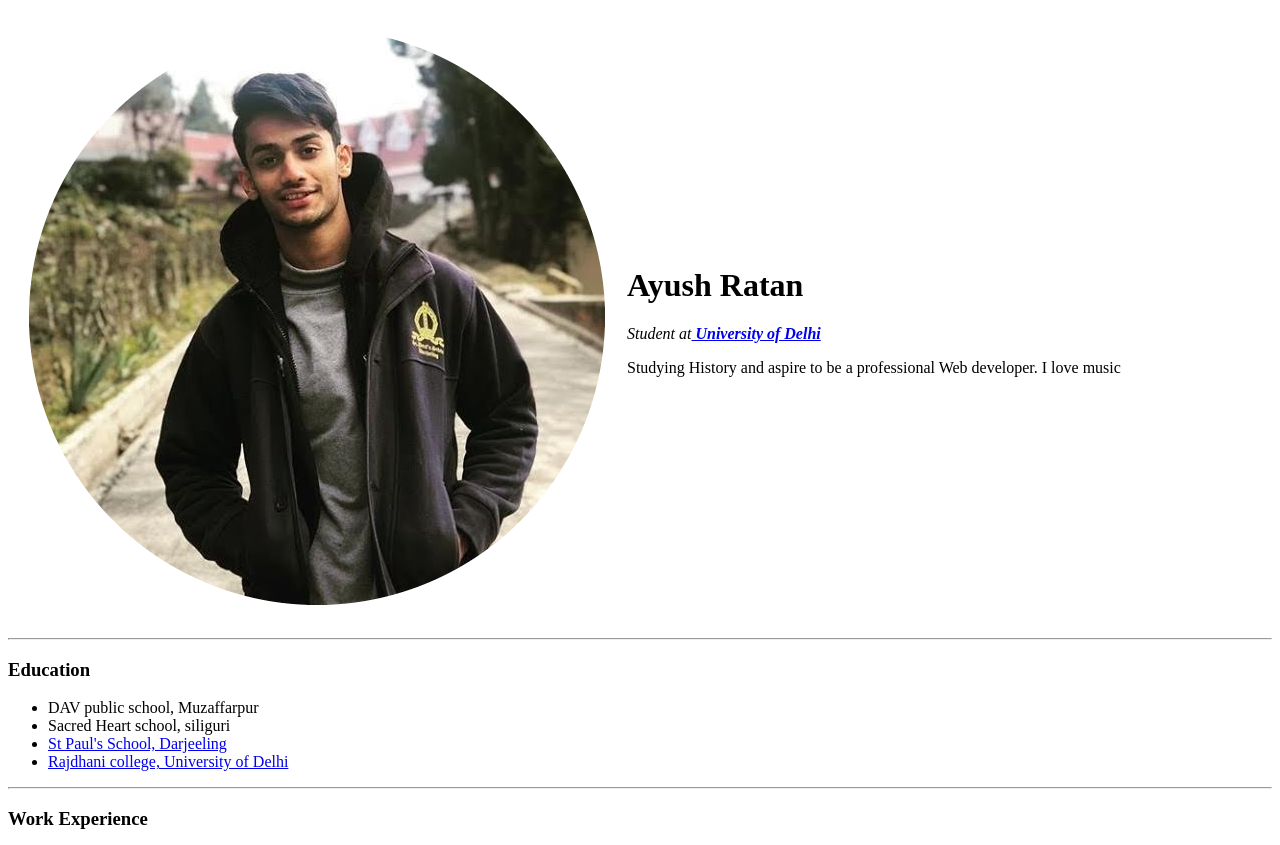
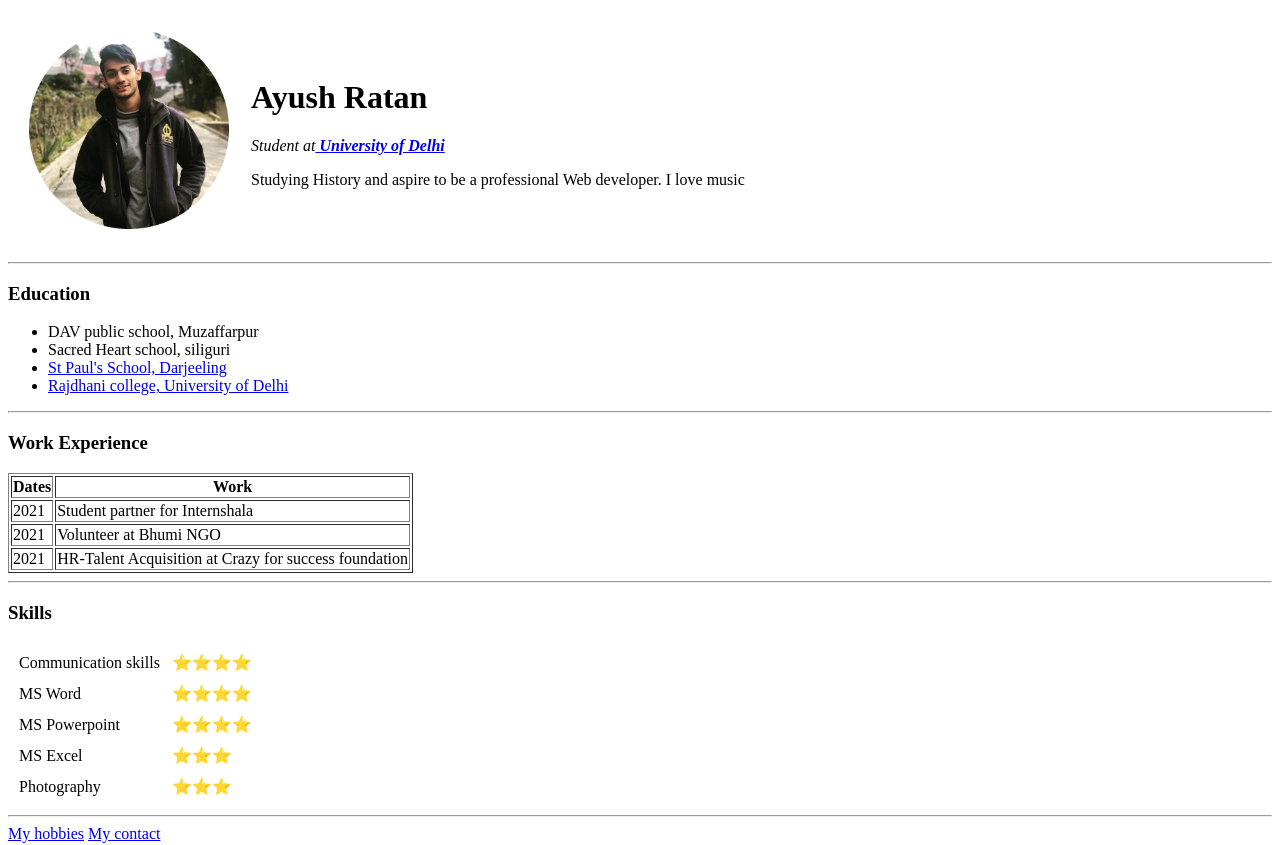
Before and after one commit to Ayushaky/cv, a plain HTML site: page index.html in a window 1280 px wide. Shown: the top 845 px of the page. Drawn offline with Linux system fonts and the light colour scheme.

Commit message:
Update index.html

```diff
--- a/index.html
+++ b/index.html
@@ -3,6 +3,11 @@
   <head>
     <meta charset="utf-8">
     <title>Ayush Ratan's personal site</title>
+  <style>
+    img {
+      height: 200px;
+    }
+  </style>
   </head>
   <body>
     <table cellspacing="20">
```
